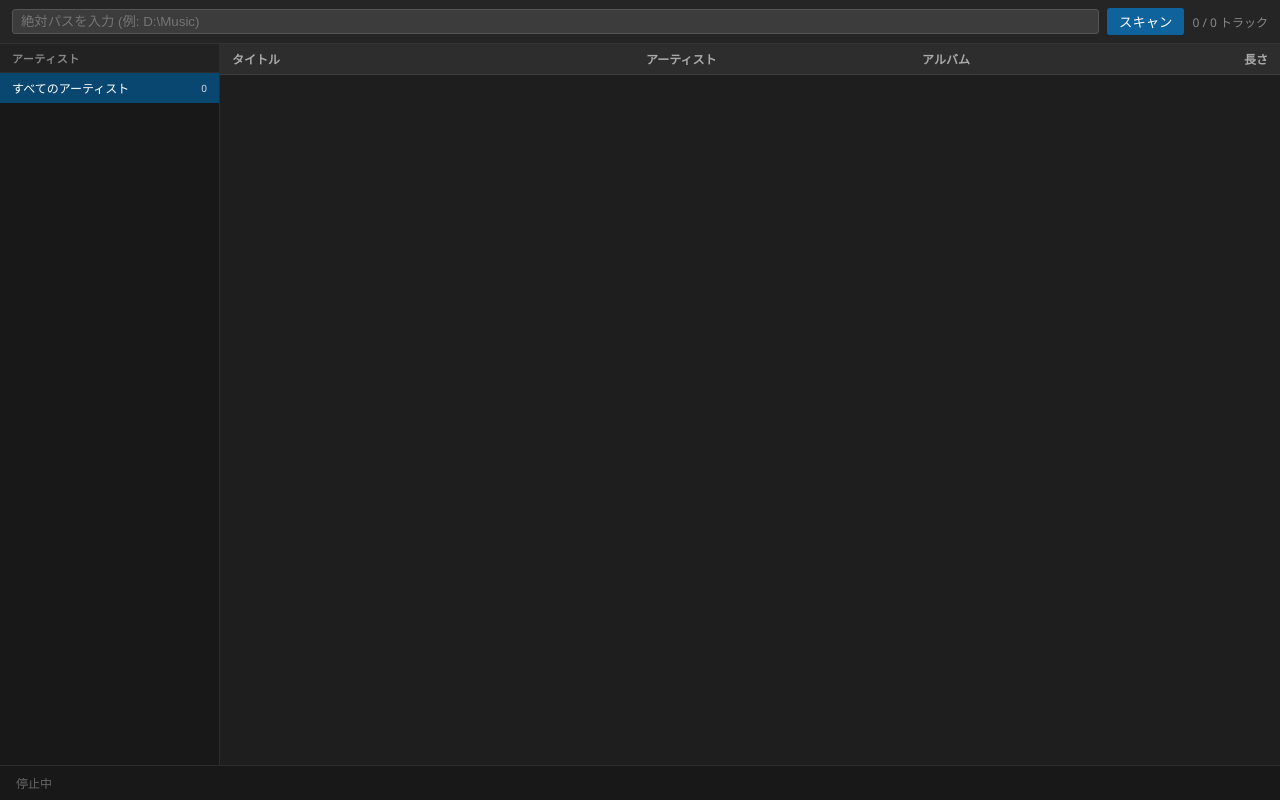
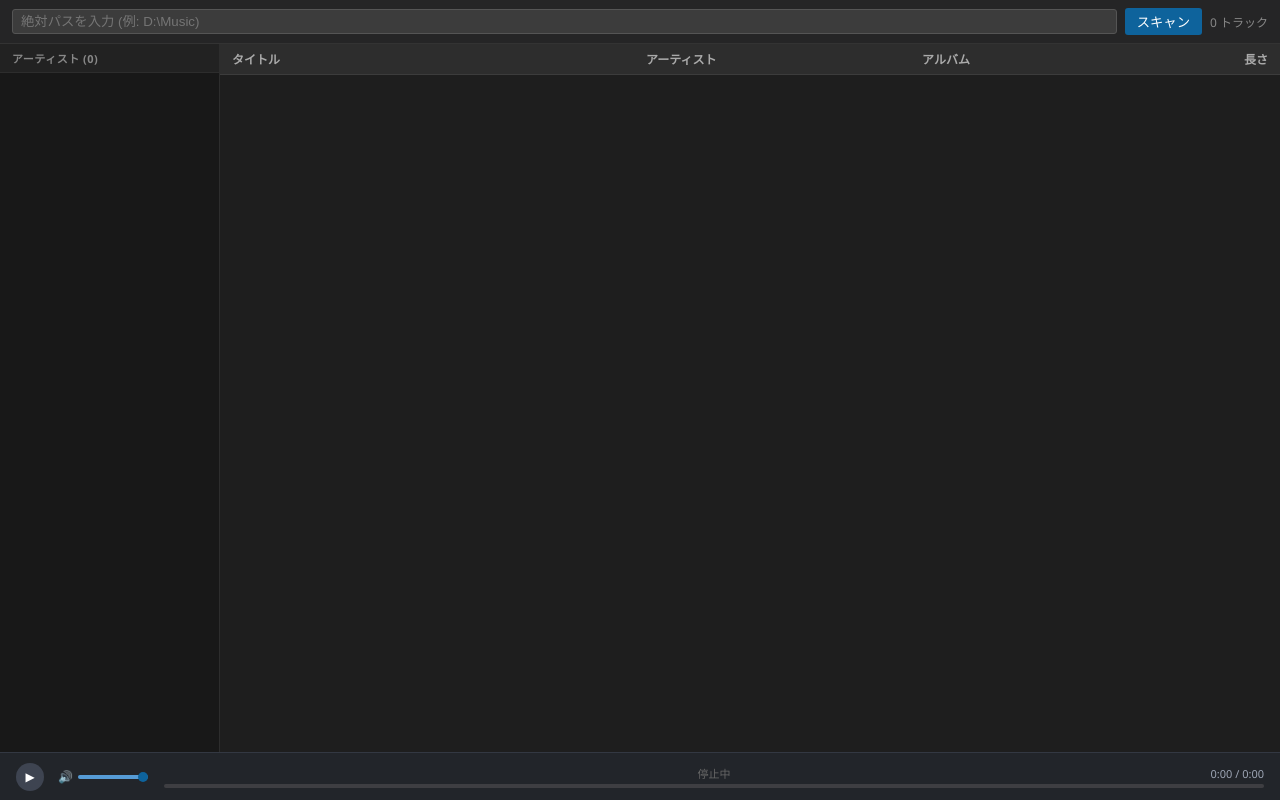
Before and after one commit to zatto13/music-player-library, a React (Vite) app: page / in a window 1280 px wide. Built offline with nearby package versions, Linux system fonts and the light colour scheme.

Commit message:
UIの調整、再生バー、その他軽微

```diff
--- a/src/App.css
+++ b/src/App.css
@@ -39,3 +39,71 @@ body,
 ::-webkit-scrollbar-corner {
   background: #1e1e1e;
 }
+
+/* 極細音量スライダー */
+.volume-slider {
+  -webkit-appearance: none;
+  appearance: none;
+  height: 4px; /* レールの太さを4pxに指定 */
+  background: #3e3e42;
+  border-radius: 2px;
+  outline: none;
+  cursor: pointer;
+  transition: height 0.15s ease;
+}
+
+/* ホバー時にわずかに太くして操作しやすくする */
+.volume-slider:hover {
+  height: 6px;
+}
+
+/* スライダーのつまみ（Chrome / Edge / WebView2） */
+.volume-slider::-webkit-slider-thumb {
+  -webkit-appearance: none;
+  appearance: none;
+  width: 10px;
+  height: 10px;
+  border-radius: 50%;
+  background: #0e639c;
+  cursor: pointer;
+  transition: transform 0.1s ease;
+}
+
+.volume-slider:hover::-webkit-slider-thumb {
+  transform: scale(1.2);
+  background: #1177bb;
+}
+
+/* 再生プログレスバー（極細シークバー） */
+.seek-slider {
+  -webkit-appearance: none;
+  appearance: none;
+  width: 100%;
+  height: 4px;
+  background: #3e3e42;
+  border-radius: 2px;
+  outline: none;
+  cursor: pointer;
+  transition: height 0.15s ease;
+}
+
+.seek-slider:hover {
+  height: 6px;
+}
+
+.seek-slider::-webkit-slider-thumb {
+  -webkit-appearance: none;
+  appearance: none;
+  width: 10px;
+  height: 10px;
+  border-radius: 50%;
+  background: #569cd6;
+  cursor: pointer;
+  opacity: 0; /* 通常時はMusicBee風につまみを隠し、バーだけにする */
+  transition: opacity 0.1s ease, transform 0.1s ease;
+}
+
+.seek-slider:hover::-webkit-slider-thumb {
+  opacity: 1; /* ホバー時につまみを表示 */
+  transform: scale(1.2);
+}
--- a/src/App.tsx
+++ b/src/App.tsx
@@ -22,12 +22,15 @@ export default function App() {
   const [tracks, setTracks] = useState<Track[]>([]);
   const [folderPath, setFolderPath] = useState("");
   const [currentTrack, setCurrentTrack] = useState<Track | null>(null);
+  const [isPlaying, setIsPlaying] = useState(false);
+  const [currentTime, setCurrentTime] = useState(0);
+  const [isSeeking, setIsSeeking] = useState(false);
+  const [volume, setVolume] = useState(1);
   const [isScanning, setIsScanning] = useState(false);
 
-  // 選択中のアーティスト（null のときは全曲表示）
+  // 選択中のアーティスト名（常に特定のアーティストを選択状態にする）
   const [selectedArtist, setSelectedArtist] = useState<string | null>(null);
 
-  // 右クリックメニューのState
   const [contextMenu, setContextMenu] = useState<ContextMenuState>({
     visible: false,
     x: 0,
@@ -35,7 +38,6 @@ export default function App() {
     track: null,
   });
 
-  // タグ編集モーダルウィンドウ用のState
   const [editingTrack, setEditingTrack] = useState<Track | null>(null);
   const [editForm, setEditForm] = useState({ title: "", artist: "", album: "" });
   const [isSaving, setIsSaving] = useState(false);
@@ -55,18 +57,7 @@ export default function App() {
     loadTracks();
   }, []);
 
-  // 画面クリックでメニューを閉じる
-  useEffect(() => {
-    const handleClickOutside = () => {
-      if (contextMenu.visible) {
-        setContextMenu((prev) => ({ ...prev, visible: false }));
-      }
-    };
-    window.addEventListener("click", handleClickOutside);
-    return () => window.removeEventListener("click", handleClickOutside);
-  }, [contextMenu.visible]);
-
-  // アーティスト一覧と各曲数の集計
+  // アーティスト一覧の集計（五十音・アルファベット順）
   const artistList = useMemo(() => {
     const counts = new Map<string, number>();
     for (const track of tracks) {
@@ -78,13 +69,49 @@ export default function App() {
       .sort((a, b) => a.name.localeCompare(b.name, "ja"));
   }, [tracks]);
 
-  // 選択中のアーティストで絞り込んだトラック一覧
+  // トラック読み込み時や選択アーティストが消えた際、自動的に先頭のアーティストを選択
+  useEffect(() => {
+    if (artistList.length > 0) {
+      if (!selectedArtist || !artistList.some((a) => a.name === selectedArtist)) {
+        setSelectedArtist(artistList[0].name);
+      }
+    } else {
+      setSelectedArtist(null);
+    }
+  }, [artistList, selectedArtist]);
+
+  // 選択中アーティストのトラックのみを抽出（全曲表示は行わない）
   const filteredTracks = useMemo(() => {
-    if (!selectedArtist) return tracks;
+    if (!selectedArtist) return [];
     return tracks.filter((t) => (t.artist || "Unknown Artist") === selectedArtist);
   }, [tracks, selectedArtist]);
 
-  // 仮想スクロールは filteredTracks を対象にする
+  // 再生位置の定期ポーリング
+  useEffect(() => {
+    if (!isPlaying || isSeeking) return;
+
+    const interval = setInterval(async () => {
+      try {
+        const pos = await invoke<number>("get_playback_position");
+        setCurrentTime(pos);
+      } catch (err) {
+        console.error("Failed to get playback position:", err);
+      }
+    }, 250);
+
+    return () => clearInterval(interval);
+  }, [isPlaying, isSeeking]);
+
+  useEffect(() => {
+    const handleClickOutside = () => {
+      if (contextMenu.visible) {
+        setContextMenu((prev) => ({ ...prev, visible: false }));
+      }
+    };
+    window.addEventListener("click", handleClickOutside);
+    return () => window.removeEventListener("click", handleClickOutside);
+  }, [contextMenu.visible]);
+
   const rowVirtualizer = useVirtualizer({
     count: filteredTracks.length,
     getScrollElement: () => parentRef.current,
@@ -109,8 +136,51 @@ export default function App() {
     try {
       await invoke("play_track", { filePath: track.file_path });
       setCurrentTrack(track);
+      setIsPlaying(true);
+      setCurrentTime(0);
     } catch (err) {
       console.error("Playback error:", err);
+    }
+  };
+
+  const handleTogglePlayPause = async () => {
+    if (!currentTrack) {
+      if (filteredTracks.length > 0) {
+        handlePlay(filteredTracks[0]);
+      }
+      return;
+    }
+
+    try {
+      const playing = await invoke<boolean>("toggle_play_pause");
+      setIsPlaying(playing);
+    } catch (err) {
+      console.error("Toggle play/pause error:", err);
+    }
+  };
+
+  const handleSeekChange = (e: React.ChangeEvent<HTMLInputElement>) => {
+    setIsSeeking(true);
+    setCurrentTime(parseFloat(e.target.value));
+  };
+
+  const handleSeekCommit = async () => {
+    try {
+      await invoke("seek_track", { positionSecs: currentTime });
+    } catch (err) {
+      console.error("Seek error:", err);
+    } finally {
+      setIsSeeking(false);
+    }
+  };
+
+  const handleVolumeChange = async (e: React.ChangeEvent<HTMLInputElement>) => {
+    const val = parseFloat(e.target.value);
+    setVolume(val);
+    try {
+      await invoke("set_volume", { volume: val });
+    } catch (err) {
+      console.error("Set volume error:", err);
     }
   };
 
@@ -137,6 +207,11 @@ export default function App() {
     try {
       await invoke("delete_track", { id: target.id });
       setTracks((prev) => prev.filter((t) => t.id !== target.id));
+      if (currentTrack?.id === target.id) {
+        setIsPlaying(false);
+        setCurrentTrack(null);
+        setCurrentTime(0);
+      }
     } catch (err) {
       console.error("Delete error:", err);
     }
@@ -190,10 +265,14 @@ export default function App() {
   };
 
   const formatDuration = (sec: number) => {
-    const m = Math.floor(sec / 60);
-    const s = sec % 60;
+    const total = Math.floor(sec);
+    const m = Math.floor(total / 60);
+    const s = total % 60;
     return `${m}:${s.toString().padStart(2, "0")}`;
   };
+
+  const duration = currentTrack?.duration || 0;
+  const progressRatio = duration > 0 ? Math.min(100, (currentTime / duration) * 100) : 0;
 
   return (
     <div
@@ -249,11 +328,11 @@ export default function App() {
           {isScanning ? "スキャン中..." : "スキャン"}
         </button>
         <span style={{ fontSize: "12px", color: "#888" }}>
-          {filteredTracks.length} / {tracks.length} トラック
+          {selectedArtist ? `${selectedArtist} (${filteredTracks.length} 曲)` : "0 トラック"}
         </span>
       </div>
 
-      {/* 2. メイン領域（左: アーティスト一覧 / 右: トラックテーブル） */}
+      {/* 2. メイン領域 */}
       <div style={{ flex: 1, minHeight: 0, display: "flex", overflow: "hidden" }}>
         {/* 左ペイン: アーティスト一覧 */}
         <div
@@ -279,37 +358,11 @@ export default function App() {
               letterSpacing: "0.5px",
             }}
           >
-            アーティスト
+            アーティスト ({artistList.length})
           </div>
 
           <div style={{ flex: 1, overflowY: "auto", overflowX: "hidden" }}>
-            {/* 全てのアーティスト項目 */}
-            <div
-              onClick={() => setSelectedArtist(null)}
-              style={{
-                padding: "6px 12px",
-                fontSize: "12px",
-                cursor: "pointer",
-                background: selectedArtist === null ? "#094771" : "transparent",
-                color: selectedArtist === null ? "#fff" : "#ccc",
-                display: "flex",
-                justifyContent: "space-between",
-                alignItems: "center",
-              }}
-              onMouseEnter={(e) => {
-                if (selectedArtist !== null) e.currentTarget.style.background = "#2a2d2e";
-              }}
-              onMouseLeave={(e) => {
-                if (selectedArtist !== null) e.currentTarget.style.background = "transparent";
-              }}
-            >
-              <span>すべてのアーティスト</span>
-              <span style={{ fontSize: "10px", color: selectedArtist === null ? "#ddd" : "#777" }}>
-                {tracks.length}
-              </span>
-            </div>
-
-            {/* 個別アーティストリスト */}
+            {/* 「すべてのアーティスト」項目は除外 */}
             {artistList.map((item) => {
               const isSelected = selectedArtist === item.name;
               return (
@@ -355,7 +408,6 @@ export default function App() {
 
         {/* 右ペイン: トラック一覧テーブル */}
         <div style={{ flex: 1, minHeight: 0, display: "flex", flexDirection: "column", overflow: "hidden" }}>
-          {/* テーブルヘッダー */}
           <div
             style={{
               flexShrink: 0,
@@ -375,7 +427,6 @@ export default function App() {
             <div style={{ textAlign: "right" }}>長さ</div>
           </div>
 
-          {/* 仮想リストコンテナ */}
           <div
             ref={parentRef}
             style={{
@@ -395,7 +446,7 @@ export default function App() {
             >
               {rowVirtualizer.getVirtualItems().map((virtualRow) => {
                 const track = filteredTracks[virtualRow.index];
-                const isPlaying = currentTrack?.id === track.id;
+                const isThisTrack = currentTrack?.id === track.id;
 
                 return (
                   <div
@@ -416,12 +467,12 @@ export default function App() {
                       fontSize: "12px",
                       cursor: "pointer",
                       userSelect: "none",
-                      background: isPlaying
+                      background: isThisTrack
                         ? "#094771"
                         : virtualRow.index % 2 === 0
                         ? "#1e1e1e"
                         : "#222222",
-                      color: isPlaying ? "#fff" : "#ccc",
+                      color: isThisTrack ? "#fff" : "#ccc",
                       borderBottom: "1px solid #282828",
                     }}
                   >
@@ -430,9 +481,10 @@ export default function App() {
                         overflow: "hidden",
                         textOverflow: "ellipsis",
                         whiteSpace: "nowrap",
-                        fontWeight: isPlaying ? "bold" : "normal",
+                        fontWeight: isThisTrack ? "bold" : "normal",
                       }}
                     >
+                      {isThisTrack && (isPlaying ? "▶ " : "❚❚ ")}
                       {track.title}
                     </div>
                     <div
@@ -440,7 +492,7 @@ export default function App() {
                         overflow: "hidden",
                         textOverflow: "ellipsis",
                         whiteSpace: "nowrap",
-                        color: isPlaying ? "#ddd" : "#999",
+                        color: isThisTrack ? "#ddd" : "#999",
                       }}
                     >
                       {track.artist}
@@ -450,12 +502,12 @@ export default function App() {
                         overflow: "hidden",
                         textOverflow: "ellipsis",
                         whiteSpace: "nowrap",
-                        color: isPlaying ? "#ddd" : "#999",
+                        color: isThisTrack ? "#ddd" : "#999",
                       }}
                     >
                       {track.album}
                     </div>
-                    <div style={{ textAlign: "right", color: isPlaying ? "#ddd" : "#888" }}>
+                    <div style={{ textAlign: "right", color: isThisTrack ? "#ddd" : "#888" }}>
                       {formatDuration(track.duration)}
                     </div>
                   </div>
@@ -466,27 +518,138 @@ export default function App() {
         </div>
       </div>
 
-      {/* 3. 下部ステータスバー */}
+      {/* 3. MusicBee風 トランスポート / 再生バー */}
       <div
         style={{
           flexShrink: 0,
-          padding: "8px 16px",
-          background: "#181818",
-          borderTop: "1px solid #2d2d2d",
-          fontSize: "12px",
+          height: "48px",
+          background: "#22252a",
+          borderTop: "1px solid #333842",
           display: "flex",
-          justifyContent: "space-between",
           alignItems: "center",
+          padding: "0 16px",
+          gap: "16px",
         }}
       >
-        {currentTrack ? (
-          <div>
-            再生中: <strong>{currentTrack.title}</strong> - {currentTrack.artist} (
-            {formatDuration(currentTrack.duration)})
+        <div style={{ display: "flex", alignItems: "center", gap: "8px", flexShrink: 0 }}>
+          <button
+            onClick={handleTogglePlayPause}
+            title={isPlaying ? "一時停止" : "再生"}
+            style={{
+              width: "28px",
+              height: "28px",
+              borderRadius: "50%",
+              background: "#3e4451",
+              border: "none",
+              color: "#fff",
+              fontSize: "12px",
+              cursor: "pointer",
+              display: "flex",
+              alignItems: "center",
+              justifyContent: "center",
+            }}
+            onMouseEnter={(e) => (e.currentTarget.style.background = "#4b5263")}
+            onMouseLeave={(e) => (e.currentTarget.style.background = "#3e4451")}
+          >
+            {isPlaying ? "❚❚" : "▶"}
+          </button>
+
+          <div style={{ display: "flex", alignItems: "center", gap: "6px", marginLeft: "6px" }}>
+            <span style={{ fontSize: "12px", color: "#888", width: "14px", textAlign: "center" }}>
+              {volume === 0 ? "🔇" : volume < 0.5 ? "🔉" : "🔊"}
+            </span>
+            <input
+              type="range"
+              min="0"
+              max="1"
+              step="0.01"
+              value={volume}
+              onChange={handleVolumeChange}
+              title={`音量: ${Math.round(volume * 100)}%`}
+              className="volume-slider"
+              style={{
+                width: "70px",
+                background: `linear-gradient(to right, #569cd6 0%, #569cd6 ${volume * 100}%, #3e3e42 ${volume * 100}%, #3e3e42 100%)`,
+              }}
+            />
           </div>
-        ) : (
-          <div style={{ color: "#666" }}>停止中</div>
-        )}
+        </div>
+
+        <div
+          style={{
+            flex: 1,
+            display: "flex",
+            flexDirection: "column",
+            justifyContent: "center",
+            minWidth: 0,
+            gap: "3px",
+          }}
+        >
+          <div
+            style={{
+              display: "flex",
+              alignItems: "center",
+              justifyContent: "space-between",
+              fontSize: "11px",
+              color: "#ccc",
+              position: "relative",
+            }}
+          >
+            <div
+              style={{
+                position: "absolute",
+                left: "50%",
+                transform: "translateX(-50%)",
+                maxWidth: "60%",
+                overflow: "hidden",
+                textOverflow: "ellipsis",
+                whiteSpace: "nowrap",
+                textAlign: "center",
+              }}
+            >
+              {currentTrack ? (
+                <span>
+                  <strong style={{ color: "#fff" }}>{currentTrack.artist}</strong> - {currentTrack.title}
+                </span>
+              ) : (
+                <span style={{ color: "#666" }}>停止中</span>
+              )}
+            </div>
+
+            <div style={{ width: "80px" }} />
+
+            <div
+              style={{
+                fontSize: "11px",
+                color: "#9da5b4",
+                fontVariantNumeric: "tabular-nums",
+                textAlign: "right",
+                userSelect: "none",
+              }}
+            >
+              {formatDuration(currentTime)} / {formatDuration(duration)}
+            </div>
+          </div>
+
+          <div style={{ display: "flex", alignItems: "center", width: "100%" }}>
+            <input
+              type="range"
+              min="0"
+              max={duration || 100}
+              step="0.1"
+              value={currentTime}
+              disabled={!currentTrack}
+              onChange={handleSeekChange}
+              onMouseUp={handleSeekCommit}
+              onTouchEnd={handleSeekCommit}
+              className="seek-slider"
+              style={{
+                width: "100%",
+                background: `linear-gradient(to right, #569cd6 0%, #569cd6 ${progressRatio}%, #3e3e42 ${progressRatio}%, #3e3e42 100%)`,
+              }}
+            />
+          </div>
+        </div>
       </div>
 
       {/* 右クリックコンテキストメニュー */}
@@ -538,7 +701,7 @@ export default function App() {
         </div>
       )}
 
-      {/* タグ編集ウィンドウ（モーダルダイアログ） */}
+      {/* タグ編集ウィンドウ */}
       {editingTrack && (
         <div
           style={{
```
Also changed, not shown: 1 other file (tests, documents, lock files or other folders).
